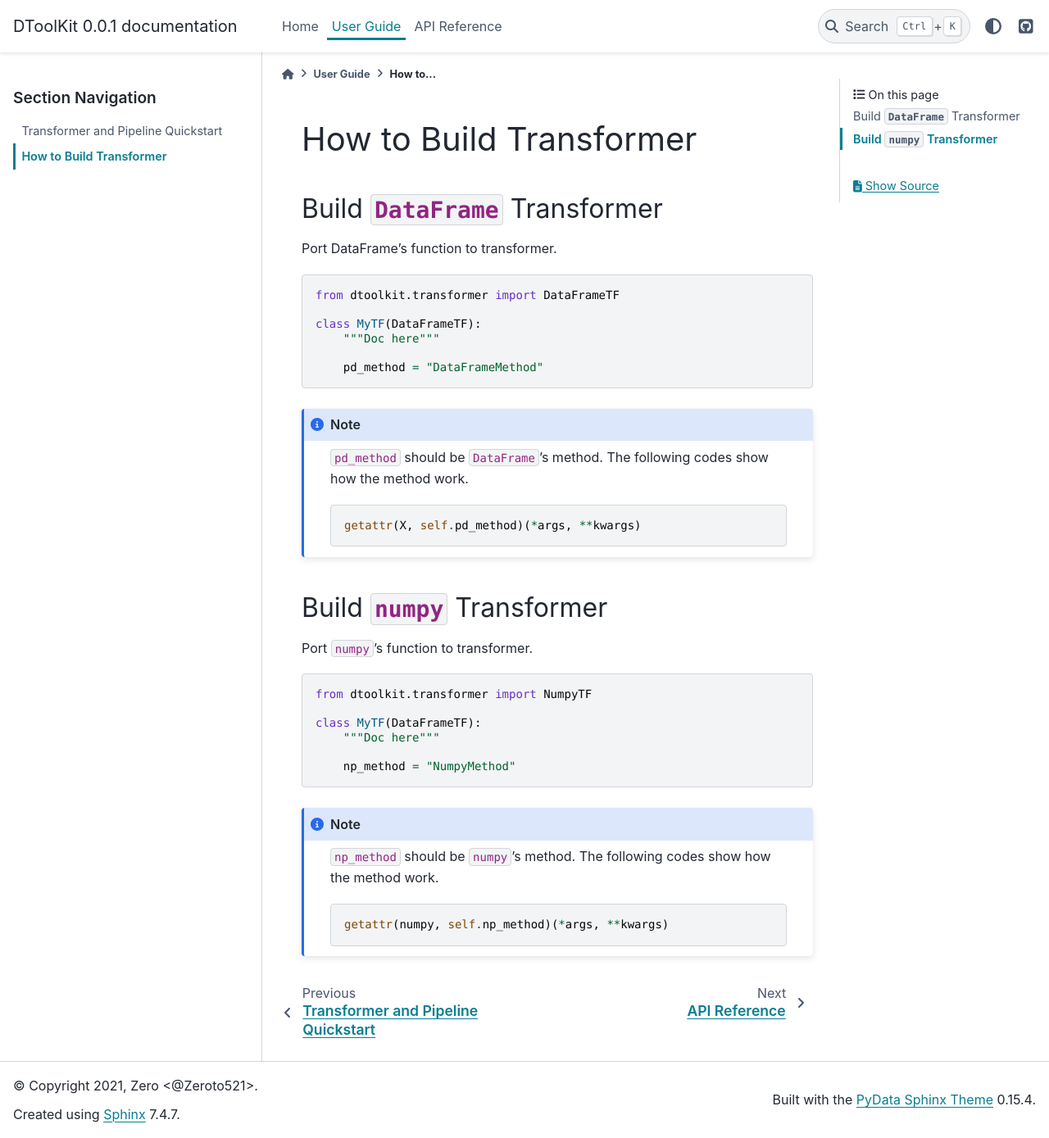
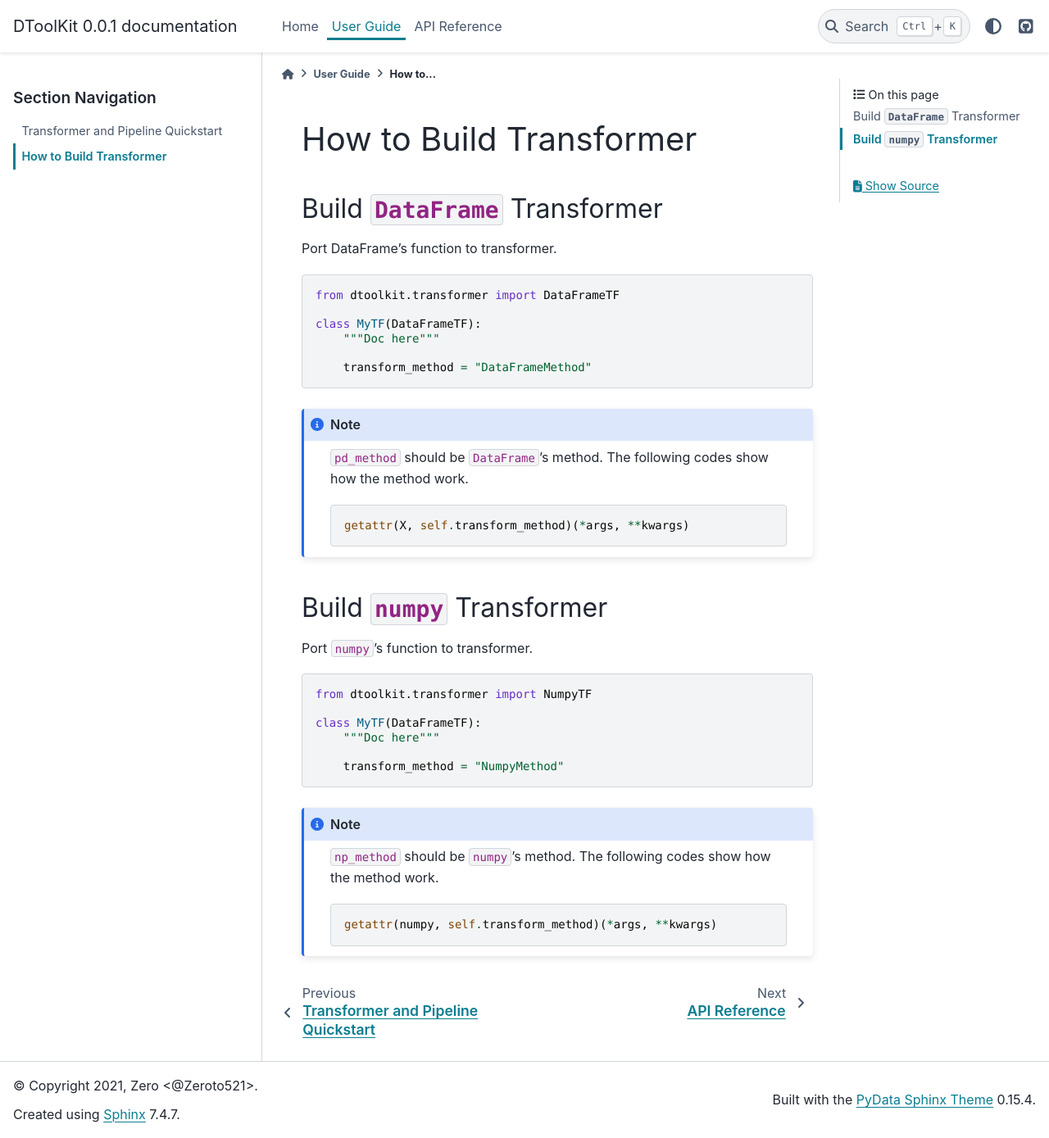
Before and after one commit to Zeroto521/my-data-toolkit, a Sphinx documentation site: the page built from doc/source/guide/build_transformer.md, in a window 1280 px wide and 1389 px high. Shown: the whole window at 82% size. Built offline with Sphinx 7.4.7 and the PyData theme 0.15.4, drawn with Linux system fonts in a browser that asks for light colours.

Commit message:
DOC: fix #167 cause class attribute name changed

````diff
--- a/doc/source/guide/build_transformer.md
+++ b/doc/source/guide/build_transformer.md
@@ -11,7 +11,7 @@ from dtoolkit.transformer import DataFrameTF
 class MyTF(DataFrameTF):
     """Doc here"""
 
-    pd_method = "DataFrameMethod"
+    transform_method = "DataFrameMethod"
 ```
 
 :::{note}
@@ -19,7 +19,7 @@ class MyTF(DataFrameTF):
 The following codes show how the method work.
 
 ```{code-block} python
-getattr(X, self.pd_method)(*args, **kwargs)
+getattr(X, self.transform_method)(*args, **kwargs)
 ```
 :::
 
@@ -33,7 +33,7 @@ from dtoolkit.transformer import NumpyTF
 class MyTF(DataFrameTF):
     """Doc here"""
 
-    np_method = "NumpyMethod"
+    transform_method = "NumpyMethod"
 ```
 
 :::{note}
@@ -41,6 +41,6 @@ class MyTF(DataFrameTF):
 The following codes show how the method work.
 
 ```{code-block} python
-getattr(numpy, self.np_method)(*args, **kwargs)
+getattr(numpy, self.transform_method)(*args, **kwargs)
 ```
 :::
````
